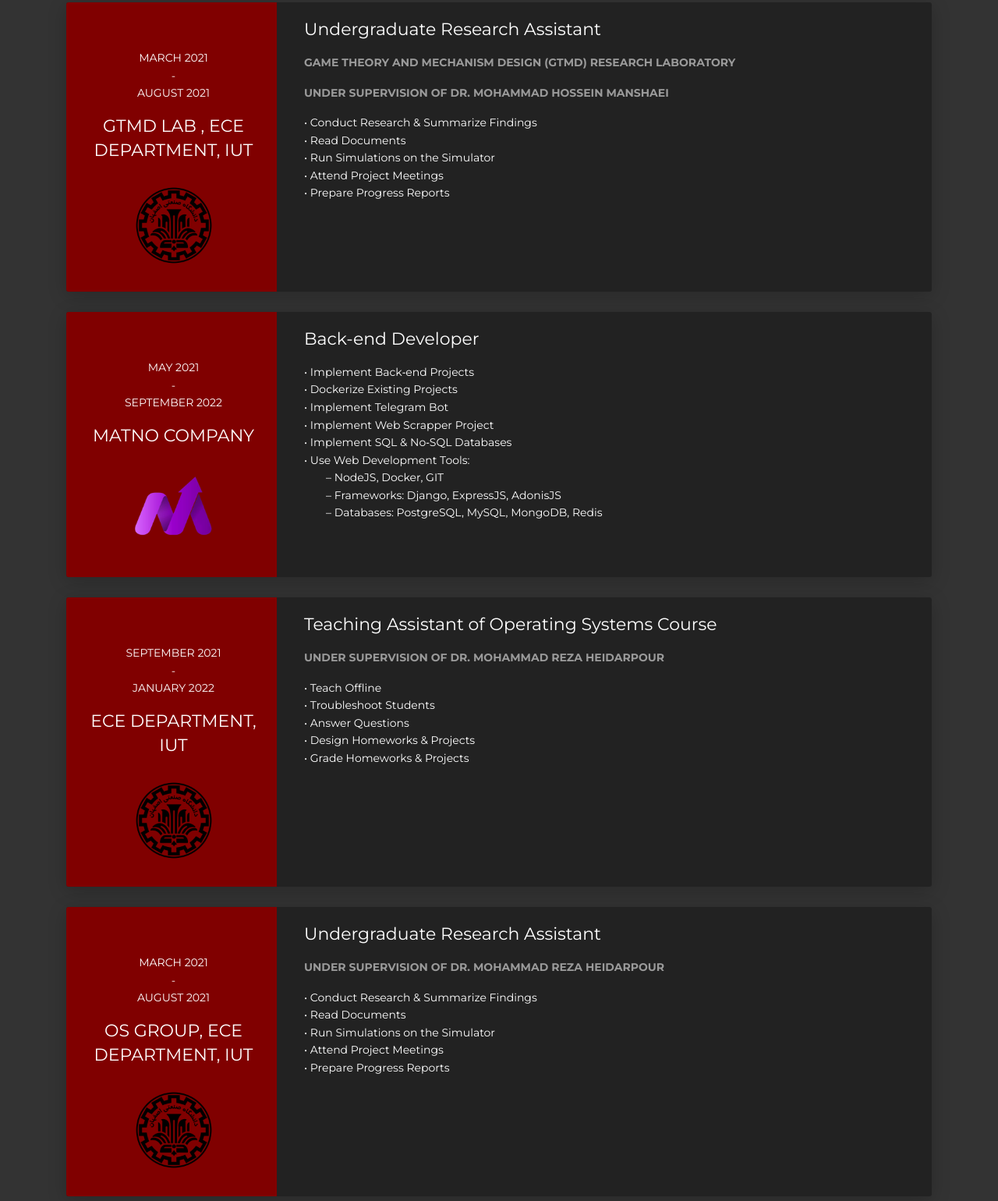
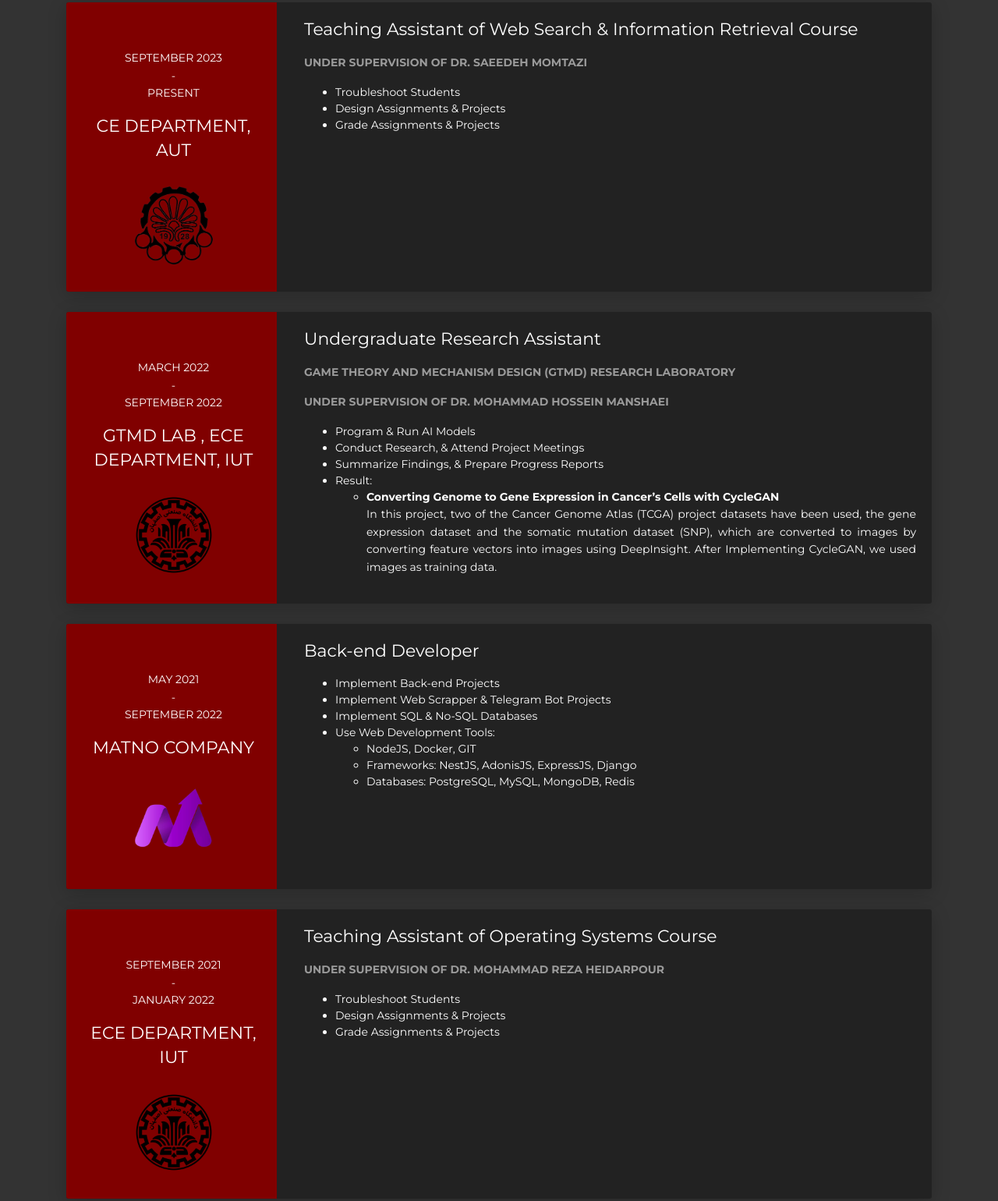
Before and after one commit to MhmdNmi/mhmdnmi.github.io, a plain HTML site: page index.html in a window 1280 px wide. Shown: the part 3559-5099 px from the top of the page at 78% size. Drawn offline with Linux system fonts and the light colour scheme.

Commit message:
edit jobs

```diff
--- a/index.html
+++ b/index.html
@@ -366,7 +366,36 @@
               <div class="row">
                 <div class="col-md-3 bg-primary" data-aos="fade-right" data-aos-offset="50" data-aos-duration="500">
                   <div class="card-body cc-experience-header">
-                    <p>March 2021<br>-<br>August 2021</p>
+                    <p>September 2023<br>-<br>PRESENT</p>
+                    <div class="h5">
+                      <a class="text-white" href="https://ce.aut.ac.ir/" target="_blank">
+                        CE Department, AUT
+                        <!--Electrical & Computer Engineering Department, Isfahan University of Technology-->
+                      </a>
+                      <br>
+                      <br>
+                      <img src="images/autlogo-en.png" alt="logo" width="100" height="100" />
+                    </div>
+                  </div>
+                </div>
+                <div class="col-md-9" data-aos="fade-left" data-aos-offset="50" data-aos-duration="500">
+                  <div class="card-body">
+                    <div class="h5">Teaching Assistant of Web Search & Information Retrieval Course</div>
+                    <p class="category">Under Supervision of <a class="text-grey" href="https://aut.ac.ir/cv/2345/SAEEDE-MOMTAZI" target="_blank">Dr. Saeedeh Momtazi</a></p>
+                    <ul>
+                      <li>Troubleshoot Students</li>
+                      <li>Design Assignments & Projects</li>
+                      <li>Grade Assignments & Projects</li>
+                    </ul>
+                  </div>
+                </div>
+              </div>
+            </div>
+            <div class="card" style="background-color: #222222;">
+              <div class="row">
+                <div class="col-md-3 bg-primary" data-aos="fade-right" data-aos-offset="50" data-aos-duration="500">
+                  <div class="card-body cc-experience-header">
+                    <p>March 2022<br>-<br>September 2022</p>
                     <div class="h5">
                       <a class="text-white" href="https://gtmd.iut.ac.ir/" target="_blank">
                         GTMD Lab
@@ -387,13 +416,19 @@
                     <div class="h5">Undergraduate Research Assistant</div>
                     <p class="category"><a class="text-grey" href="https://gtmd.iut.ac.ir/" target="_blank">Game Theory and Mechanism Design (GTMD) Research Laboratory</a></p>
                     <p class="category">Under Supervision of <a class="text-grey" href="https://manshaei.org/" target="_blank">Dr. Mohammad Hossein Manshaei</a></p>
-                    <p>
-                      • Conduct Research & Summarize Findings<br>
-                      • Read Documents<br>
-                      • Run Simulations on the Simulator<br>
-                      • Attend Project Meetings<br>
-                      • Prepare Progress Reports<br>
-                    </p>
+                    <ul>
+                      <li>Program & Run AI Models</li>
+                      <li>Conduct Research, & Attend Project Meetings</li>
+                      <li>Summarize Findings, & Prepare Progress Reports</li>
+                      <li>Result:
+                        <ul>
+                          <li><b>Converting Genome to Gene Expression in Cancer’s Cells with CycleGAN</b></li>
+                            <p align="justify">
+                            In this project, two of the Cancer Genome Atlas (TCGA) project datasets have been used, the gene expression dataset and the somatic mutation dataset (SNP), which are converted to images by converting feature vectors into images using DeepInsight. After Implementing CycleGAN, we used images as training data.
+                            </p>
+                        </ul>
+                      </li>
+                    </ul>
                   </div>
                 </div>
               </div>
@@ -416,17 +451,18 @@
                 <div class="col-md-9" data-aos="fade-left" data-aos-offset="50" data-aos-duration="500">
                   <div class="card-body">
                     <div class="h5">Back-end Developer</div>
-                    <p>
-                      • Implement Back‑end Projects<br>
-                      • Dockerize Existing Projects<br>
-                      • Implement Telegram Bot<br>
-                      • Implement Web Scrapper Project<br>
-                      • Implement SQL & No‑SQL Databases<br>
-                      • Use Web Development Tools:<br>
-                      &emsp;&emsp;– NodeJS, Docker, GIT<br>
-                      &emsp;&emsp;– Frameworks: Django, ExpressJS, AdonisJS<br>
-                      &emsp;&emsp;– Databases: PostgreSQL, MySQL, MongoDB, Redis<br>
-                    </p>
+                    <ul>
+                      <li>Implement Back-end Projects</li>
+                      <li>Implement Web Scrapper & Telegram Bot Projects</li>
+                      <li>Implement SQL & No-SQL Databases</li>
+                      <li>Use Web Development Tools:
+                        <ul>
+                          <li>NodeJS, Docker, GIT</li>
+                          <li>Frameworks: NestJS, AdonisJS, ExpressJS, Django</li>
+                          <li>Databases: PostgreSQL, MySQL, MongoDB, Redis</li>
+                        </ul>
+                      </li>
+                    </ul>
                   </div>
                 </div>
               </div>
@@ -439,7 +475,6 @@
                     <div class="h5">
                       <a class="text-white" href="https://ece.iut.ac.ir/" target="_blank">
                         ECE Department, IUT
-                        <!--Electrical & Computer Engineering Department, Isfahan University of Technology-->
                       </a>
                       <br>
                       <br>
@@ -451,13 +486,11 @@
                   <div class="card-body">
                     <div class="h5">Teaching Assistant of Operating Systems Course</div>
                     <p class="category">Under Supervision of <a class="text-grey" href="http://mrheidar.ir/" target="_blank">Dr. Mohammad Reza Heidarpour</a></p>
-                    <p>
-                      • Teach Offline<br>
-                      • Troubleshoot Students<br>
-                      • Answer Questions<br>
-                      • Design Homeworks & Projects<br>
-                      • Grade Homeworks & Projects<br>
-                    </p>
+                    <ul>
+                      <li>Troubleshoot Students</li>
+                      <li>Design Assignments & Projects</li>
+                      <li>Grade Assignments & Projects</li>
+                    </ul>
                   </div>
                 </div>
               </div>
@@ -483,13 +516,19 @@
                   <div class="card-body">
                     <div class="h5">Undergraduate Research Assistant</div>
                     <p class="category">Under Supervision of <a class="text-grey" href="http://mrheidar.ir/" target="_blank">Dr. Mohammad Reza Heidarpour</a></p>
-                    <p>
-                      • Conduct Research & Summarize Findings<br>
-                      • Read Documents<br>
-                      • Run Simulations on the Simulator<br>
-                      • Attend Project Meetings<br>
-                      • Prepare Progress Reports<br>
-                    </p>
+                    <ul>
+                      <li>Conduct Research, & Attend Project Meetings</li>
+                      <li>Read Documentations, & Run Simulations on the Simulator</li>
+                      <li>Summarize Findings, & Prepare Progress Reports</li>
+                      <li>Result:
+                        <ul>
+                          <li><a class="text-white" href="http://mrheidar.ir/os_projects/os_projects.html" target="_blank"><b>Porting FreeRTOS on Raspberry Pi 3B</b></a> (FreeRTOS Porting)</li>
+                          <p align="justify">
+                            This project intends to launch the real-time operating system, FreeRTOS, on Raspberry Pi 3B. After running the test scenarios, we collect the results table and investigate the processing status of this operating system. Calculating the processing power of the combination of the FreeRTOS operating system and Raspberry Pi hardware can be used in various applications.
+                          </p>
+                        </ul>
+                      </li>
+                    </ul>
                   </div>
                 </div>
               </div>
@@ -514,13 +553,11 @@
                   <div class="card-body">
                     <div class="h5">Teaching Assistant of Design & Analysis of Algorithms (Two Classes)</div>
                     <p class="category">Under Supervision of <a class="text-grey" href="https://zmaleki.iut.ac.ir/" target="_blank">Dr. Zeinab Maleki</a></p>
-                    <p>
-                      • Teach<br>
-                      • Troubleshoot Students<br>
-                      • Answering Questions<br>
-                      • Design Homeworks<br>
-                      • Grade Homeworks & Tasks<br>
-                    </p>
+                    <ul>
+                      <li>Troubleshoot Students</li>
+                      <li>Design Assignments & Projects</li>
+                      <li>Grade Assignments & Projects</li>
+                    </ul>
                   </div>
                 </div>
               </div>
@@ -545,12 +582,12 @@
                   <div class="card-body">
                     <div class="h5">Teaching Assistant of Basic Programming</div>
                     <p class="category">Under Supervision of <a class="text-grey" href="https://mahmoudzadeh.iut.ac.ir/" target="_blank">Dr. Elham Mahmoudzadeh</a></p>
-                    <p>
-                      • Teach Programming<br>
-                      • Troubleshoot Students<br>
-                      • Design Tasks<br>
-                      • Grade Tasks<br>
-                    </p>
+                    <ul>
+                      <li>Teach Programming</li>
+                      <li>Troubleshoot Students</li>
+                      <li>Design Assignments & Projects</li>
+                      <li>Grade Assignments & Projects</li>
+                    </ul>
                   </div>
                 </div>
               </div>
```
Also changed, not shown: 1 other file.
